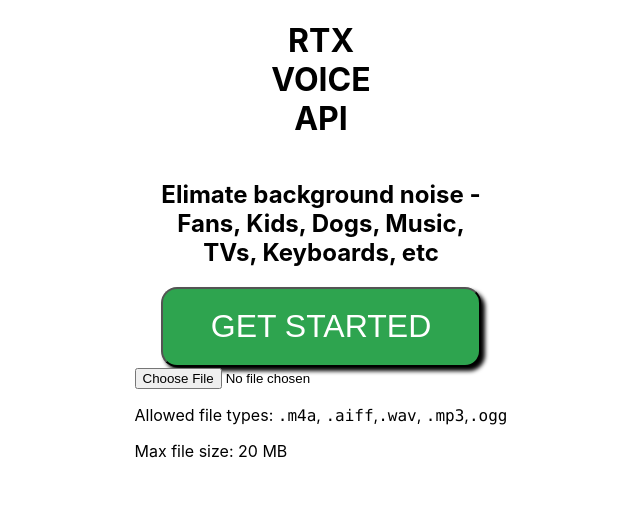
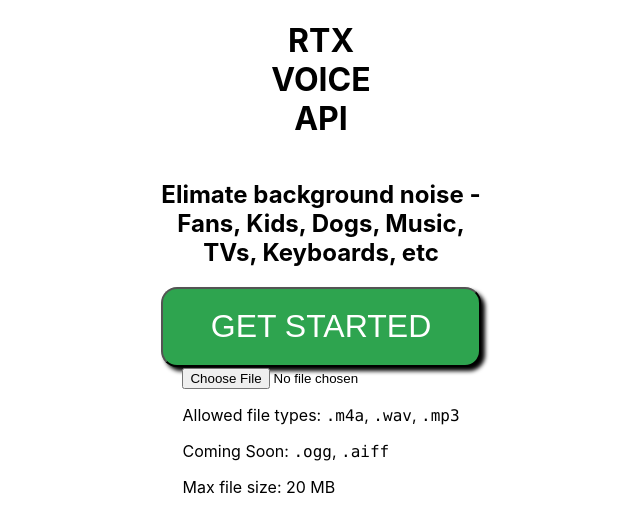
Before and after one commit to JaredPotter/rtx-voice-api, a React (Create React App) app in the folder web-app/: page / in a window 1280 px wide. Shown: the top 532 px of the page, without its empty margins (319-959 px from the left). Built offline with nearby package versions, Linux system fonts and the light colour scheme; no server answers.

Commit message:
Add coming soon for aiff and ogg

```diff
--- a/web-app/src/App.js
+++ b/web-app/src/App.js
@@ -71,11 +71,15 @@
           type="file"
           ref={inputFileElement}
           onChange={handleFileChange}
-          accept="audio/m4a, audio/aiff, audio/wav, audio/mpeg, 	application/ogg"
+          accept="audio/x-m4a,,audio/wav,audio/mpeg"
         />
+        {/* audio/aiff, application/ogg */}
         <p>
-          Allowed file types: <code>.m4a</code>, <code>.aiff</code>,
-          <code>.wav</code>, <code>.mp3</code>,<code>.ogg</code>
+          Allowed file types: <code>.m4a</code>, <code>.wav</code>,{" "}
+          <code>.mp3</code>
+        </p>
+        <p>
+          Coming Soon: <code>.ogg</code>, <code>.aiff</code>
         </p>
         <p>Max file size: {maxFileSizeMegaBytes / 1000000} MB</p>
       </div>
```
